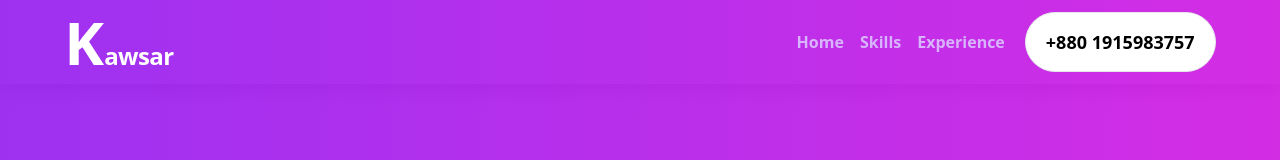
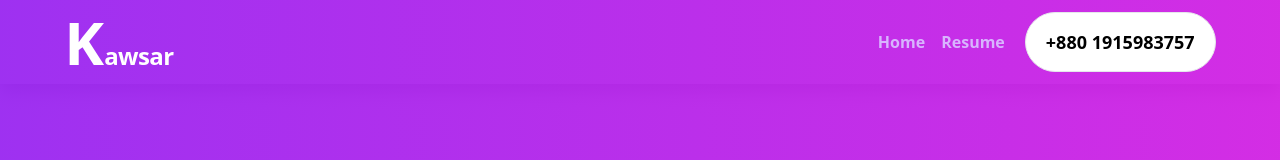
Before and after one commit to prokawsar/Portfolio, a SvelteKit app: page / in a window 1280 px wide. Shown: the top 160 px of the page. Built offline with nearby package versions, Linux system fonts and the light colour scheme.

Commit message:
resume link

```diff
--- a/src/components/Navbar.svelte
+++ b/src/components/Navbar.svelte
@@ -1,4 +1,5 @@
 <script lang="ts">
+	import { page } from '$app/stores';
 </script>
 
 <nav class=" menu shadow p-3">
@@ -19,23 +20,25 @@
 		<div class="w-full hidden flex-grow md:flex md:items-center md:w-auto">
 			<div class="flex justify-end mr-5 font-semibold text-md md:flex-grow">
 				<a
-					href="#home"
+					href="/"
 					class="block mt-4 lg:inline-block text-purple-300 lg:mt-0 active:text-white hover:text-white mr-4"
 				>
 					Home
 				</a>
-				<a
+				<!-- <a
 					href="#skills"
 					class="block mt-4 lg:inline-block lg:mt-0 text-purple-300  hover:text-white mr-4"
 				>
 					Skills
-				</a>
-				<a
-					href="#experience"
-					class="block mt-4 text-purple-300 lg:inline-block lg:mt-0  hover:text-white"
-				>
-					Experience
-				</a>
+				</a> -->
+				{#if !$page.url.pathname.includes('resume')}
+					<a
+						href="/resume"
+						class="block mt-4 text-purple-300 lg:inline-block lg:mt-0  hover:text-white"
+					>
+						Resume
+					</a>
+				{/if}
 			</div>
 			<div>
 				<a
--- a/src/routes/+page.svelte
+++ b/src/routes/+page.svelte
@@ -6,7 +6,9 @@
 	<!-- <h1 class="text-3xl text-center font-bold">Landing page under construction</h1> -->
 
 	<Intro />
-	<h2 class="text-purple-500 py-9 text-center hover:font-bold uppercase">
-		<a href="/resume">View Resume</a>
-	</h2>
+	<!-- <div id="resume_link">
+		<h2 class="text-purple-500 py-9 text-center hover:font-bold uppercase">
+			<a href="/resume">View Resume</a>
+		</h2>
+	</div> -->
 </div>
--- a/src/routes/resume/+page.svelte
+++ b/src/routes/resume/+page.svelte
@@ -75,7 +75,7 @@
 						Key Skills
 					</h1>
 					<div class="flex flex-col m-3 md:m-5">
-						<SkillBar align="right" skill="Svelte" skillExpertise={80} />
+						<SkillBar align="right" skill="Svelte" skillExpertise={90} />
 						<SkillBar align="right" skill="SvelteKit" skillExpertise={60} />
 						<SkillBar align="right" skill="Bootstrap 5" skillExpertise={85} />
 						<SkillBar align="right" skill="Tailwind" skillExpertise={60} />
```
